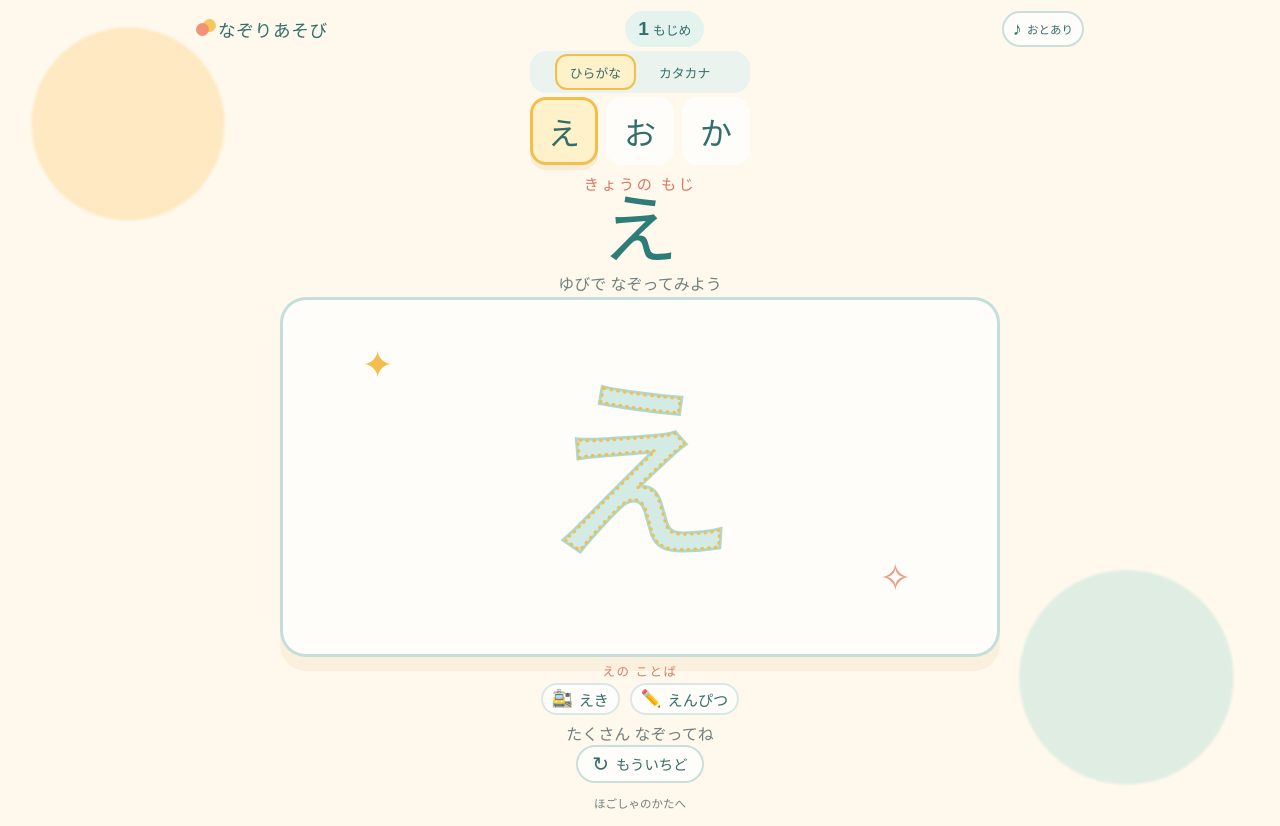
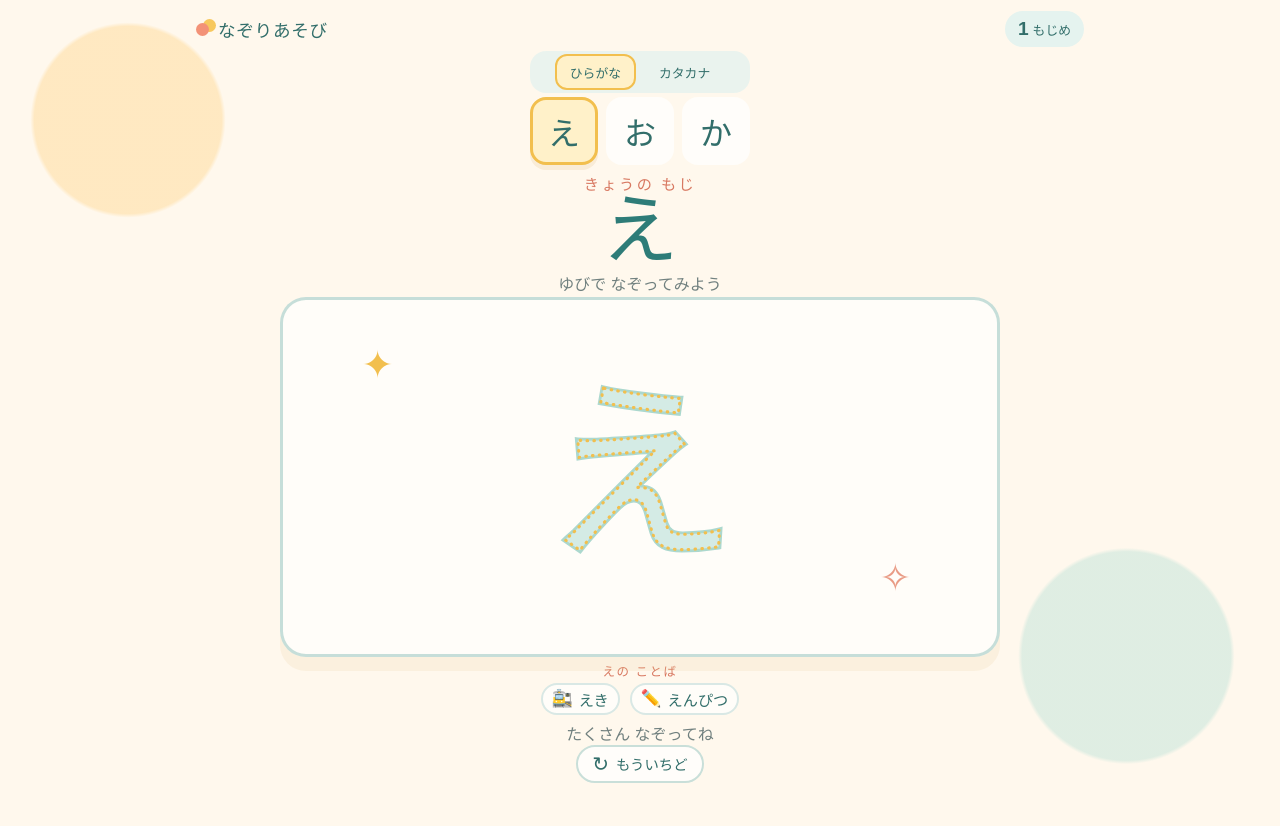
Before and after one commit to hosoden/Nazori, a React (Vite) app: page / in a window 1280 px wide. After the commit the page ends 800 px from the top, so only its background shows below. Built offline with nearby package versions, Linux system fonts and the light colour scheme.

Commit message:
進捗カウントの実装、ほごしゃのかたへ削除、音声機能削除

```diff
--- a/src/App.tsx
+++ b/src/App.tsx
@@ -60,8 +60,6 @@ export function App() {
   const particleIdRef = useRef(0)
   const lastPointRef = useRef<Point | null>(null)
   const activeStrokeRef = useRef<Point[]>([])
-  const audioContextRef = useRef<AudioContext | null>(null)
-  const lastSoundTimeRef = useRef(0)
   const [kanaType, setKanaType] = useState<KanaType>('hiragana')
   const [candidateCharacters, setCandidateCharacters] = useState<SupportedCharacter[]>(initialHiraganaCandidates)
   const [selectedCharacter, setSelectedCharacter] = useState<SupportedCharacter>('え')
@@ -72,7 +70,7 @@ export function App() {
   const [isTracing, setIsTracing] = useState(false)
   const [isComplete, setIsComplete] = useState(false)
   const [lastResult, setLastResult] = useState<'success' | 'retry' | null>(null)
-  const [soundEnabled, setSoundEnabled] = useState(true)
+  const [practiceCount, setPracticeCount] = useState(1)
   const currentWords = characterWords[selectedCharacter] ?? []
   const visibleCharacters = candidateCharacters
 
@@ -99,37 +97,6 @@ export function App() {
     lastPointRef.current = point
     setLastResult(null)
     addParticle(point)
-    playSound(440, 0.08)
-  }
-
-  function getAudioContext() {
-    if (!soundEnabled) return null
-    if (!audioContextRef.current && 'AudioContext' in window) {
-      audioContextRef.current = new AudioContext()
-    }
-    return audioContextRef.current
-  }
-
-  function playSound(frequency: number, duration: number) {
-    try {
-      const audioContext = getAudioContext()
-      if (!audioContext) return
-
-      if (audioContext.state === 'suspended') void audioContext.resume()
-      const oscillator = audioContext.createOscillator()
-      const gain = audioContext.createGain()
-      const startTime = audioContext.currentTime
-      oscillator.type = 'sine'
-      oscillator.frequency.setValueAtTime(frequency, startTime)
-      gain.gain.setValueAtTime(0.0001, startTime)
-      gain.gain.exponentialRampToValueAtTime(0.045, startTime + 0.01)
-      gain.gain.exponentialRampToValueAtTime(0.0001, startTime + duration)
-      oscillator.connect(gain)
-      gain.connect(audioContext.destination)
-      oscillator.start(startTime)
-      oscillator.stop(startTime + duration)
-    } catch {
-    }
   }
 
   function addParticle(point: Point) {
@@ -159,10 +126,6 @@ export function App() {
       : Infinity
 
     if (distance > 22) addParticle(point)
-    if (distance > 45 && performance.now() - lastSoundTimeRef.current > 90) {
-      lastSoundTimeRef.current = performance.now()
-      playSound(620, 0.06)
-    }
     lastPointRef.current = point
     activeStrokeRef.current = [...activeStrokeRef.current, point]
     setActiveStroke(activeStrokeRef.current)
@@ -184,7 +147,6 @@ export function App() {
             ? currentCompleted
             : [...currentCompleted, selectedCharacter],
         )
-        playSound(880, 0.16)
       } else {
         setLastResult(null)
       }
@@ -238,6 +200,7 @@ export function App() {
     )
     if (!nextCharacter) return
 
+    setPracticeCount((currentCount) => currentCount + 1)
     setCandidateCharacters((currentCandidates) => [
       ...currentCandidates.filter((character) => character !== selectedCharacter),
       nextCharacter,
@@ -257,24 +220,10 @@ export function App() {
           <span className="brand-dot" aria-hidden="true" />
           <span>なぞりあそび</span>
         </div>
-        <div className="progress-badge" aria-label="れんしゅう 1もじめ">
-          <span aria-hidden="true">1</span>
+        <div className="progress-badge" aria-label={`れんしゅう ${practiceCount}もじめ`}>
+          <span aria-hidden="true">{practiceCount}</span>
           <span>もじめ</span>
         </div>
-        <button
-          className="sound-button"
-          type="button"
-          aria-label={soundEnabled ? 'おとを けす' : 'おとを つける'}
-          aria-pressed={soundEnabled}
-          onClick={() => {
-            const nextSoundEnabled = !soundEnabled
-            setSoundEnabled(nextSoundEnabled)
-            if (nextSoundEnabled) playSound(520, 0.08)
-          }}
-        >
-          <span aria-hidden="true">{soundEnabled ? '♪' : '♪̸'}</span>
-          <span>{soundEnabled ? 'おとあり' : 'おとなし'}</span>
-        </button>
       </header>
 
       <nav className="character-picker" aria-label="れんしゅうする もじ">
@@ -289,6 +238,7 @@ export function App() {
               setCandidateCharacters(nextCandidates)
               setSelectedCharacter(nextCandidates[0])
               setCompletedCharacters([])
+              setPracticeCount(1)
               clearDrawing()
             }}
           >
@@ -304,6 +254,7 @@ export function App() {
               setCandidateCharacters(nextCandidates)
               setSelectedCharacter(nextCandidates[0])
               setCompletedCharacters([])
+              setPracticeCount(1)
               clearDrawing()
             }}
           >
@@ -407,11 +358,6 @@ export function App() {
         <span aria-hidden="true">↻</span>
         もういちど
       </button>
-      <details className="privacy-details">
-        <summary>ほごしゃのかたへ</summary>
-        <p>このサイトは、とうろく・なまえ・しゃしん・いち・カメラ・マイクをつかいません。</p>
-        <p>れんしゅうのデータは、このブラウザのなかだけでつかいます。こうこくとアクセスかいせきはありません。</p>
-      </details>
     </main>
   )
 }
--- a/src/styles.css
+++ b/src/styles.css
@@ -47,37 +47,6 @@ svg {
   align-items: center;
   justify-content: space-between;
   min-height: 38px;
-}
-
-.sound-button {
-  display: inline-flex;
-  align-items: center;
-  gap: 5px;
-  min-height: 36px;
-  padding: 5px 9px;
-  border: 2px solid #c9dfd9;
-  border-radius: 999px;
-  color: #326e6a;
-  background: rgba(255, 255, 255, 0.72);
-  font: inherit;
-  font-size: 0.72rem;
-  font-weight: 800;
-  cursor: pointer;
-  touch-action: manipulation;
-}
-
-.sound-button span:first-child {
-  font-size: 1.15rem;
-  line-height: 1;
-}
-
-.sound-button:active {
-  transform: translateY(1px);
-}
-
-.sound-button:focus-visible {
-  outline: 3px solid #f2bf4e;
-  outline-offset: 3px;
 }
 
 .character-picker {
@@ -455,32 +424,6 @@ h1 {
   outline-offset: 3px;
 }
 
-.privacy-details {
-  justify-self: center;
-  width: min(100%, 560px);
-  margin-top: 8px;
-  color: #71807f;
-  font-size: 0.72rem;
-  line-height: 1.5;
-  text-align: center;
-}
-
-.privacy-details summary {
-  display: inline-block;
-  padding: 3px 8px;
-  cursor: pointer;
-  font-weight: 800;
-}
-
-.privacy-details p {
-  margin: 4px 0 0;
-}
-
-.privacy-details summary:focus-visible {
-  outline: 3px solid #f2bf4e;
-  outline-offset: 2px;
-}
-
 @media (max-height: 760px) and (orientation: portrait) {
   .practice-header {
     padding-top: 0;
```
Also changed, not shown: 1 other file (tests, documents, lock files or other folders).
